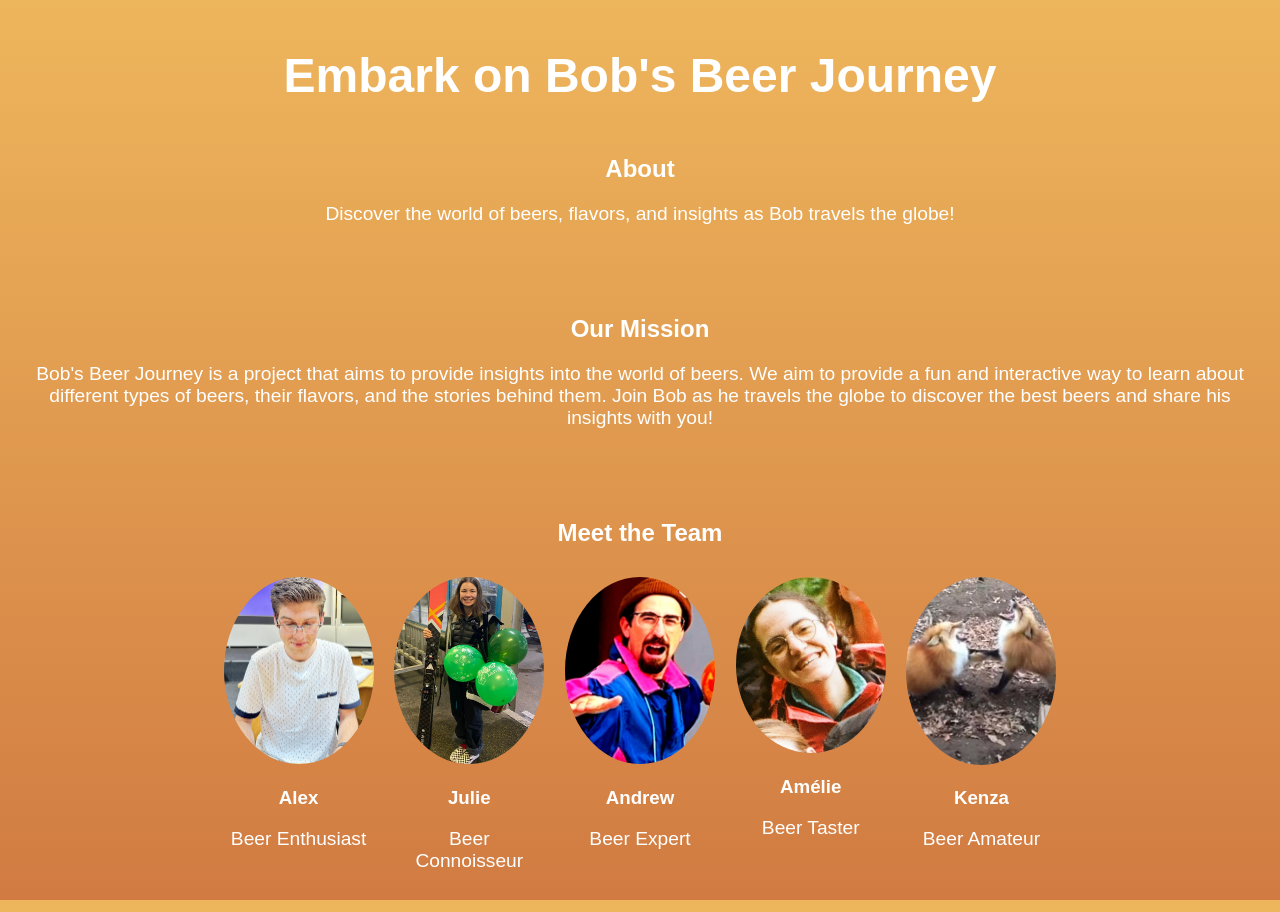
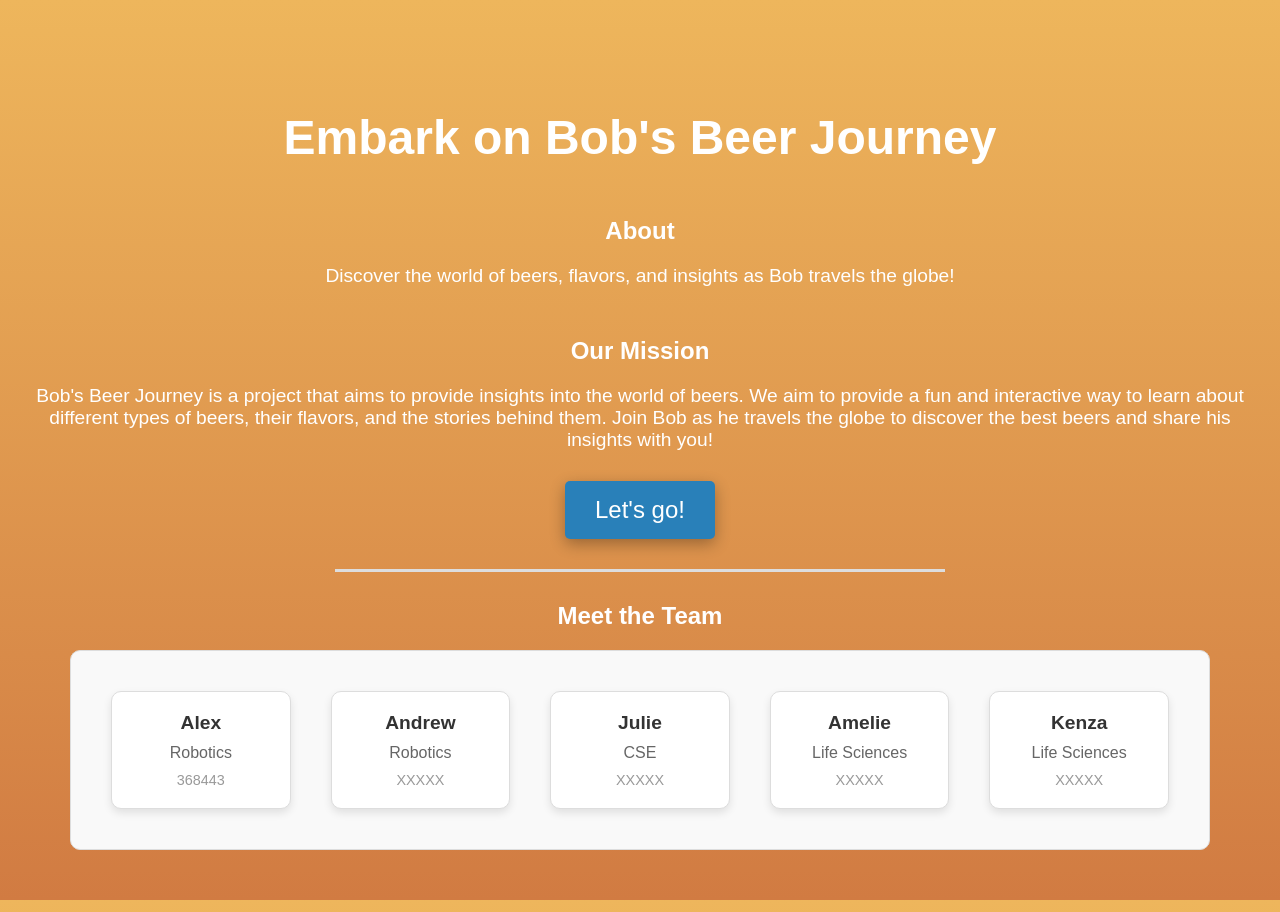
Before and after one commit to epfl-ada/ada-2024-project-kjaaanalytics, a Jekyll site: the page built from website/about.markdown, in a window 1280 px wide. Built offline with Jekyll 4.4.1, drawn with Linux system fonts in a browser that asks for light colours.

Commit message:
removed pictures of team members from website

```diff
--- a/website/_layouts/about.html
+++ b/website/_layouts/about.html
@@ -3,8 +3,8 @@
 <head>
     <meta charset="UTF-8">
     <meta name="viewport" content="width=device-width, initial-scale=1.0">
+    <link rel="stylesheet" href="{{ '/assets/css/header.css' | relative_url }}">
     <link rel="stylesheet" href="{{ '/assets/css/about.css' | relative_url }}">
-    <link rel="stylesheet" href="{{ '/assets/css/header.css' | relative_url }}">
 </head>
 <script src="/assets/scripts/transitions.js"></script>
 
@@ -23,35 +23,43 @@
         <h2>Our Mission</h2>
         <p>Bob's Beer Journey is a project that aims to provide insights into the world of beers. We aim to provide a fun and interactive way to learn about different types of beers, their flavors, and the stories behind them. Join Bob as he travels the globe to discover the best beers and share his insights with you!</p>
     </section>
-    <section>
-        <h2>Meet the Team</h2>
+
+    <span onclick="transitionToPage('/storyline/funfact-1')" class="start-btn">Let's go! </span>
+
+    <!-- Divider -->
+    <hr class="divider">
+
+    <!-- Team members section -->
+    <h2 style="margin-top: 0px">Meet the Team</h2>
     <div class="team-container">
         <div class="team-member">
-                <img src="../assets/images/team/alexaaaandre.jpg" alt="Alex">
-                <h3>Alex</h3>
-                <p>Beer Enthusiast</p>
+            <div class="name">Alex</div>
+            <div class="master-section"> Robotics </div>
+            <div class="student-number">368443</div>
         </div>
         <div class="team-member">
-                <img src="../assets/images/team/poopoofairy.jpg" alt="Julie">
-                <h3>Julie</h3>
-                <p>Beer Connoisseur</p>
+            <div class="name">Andrew</div>
+            <div class="master-section"> Robotics </div>
+            <div class="student-number"> XXXXX </div>
         </div>
         <div class="team-member">
-                <img src="../assets/images/team/andrew.jpg" alt="Andrew">
-                <h3>Andrew</h3>
-                <p>Beer Expert</p>
+            <div class="name">Julie</div>
+            <div class="master-section"> CSE </div>
+            <div class="student-number"> XXXXX </div>
         </div>
         <div class="team-member">
-                <img src="../assets/images/team/anomaly.jpg" alt="Amelie">
-                <h3>Amélie</h3>
-                <p>Beer Taster</p>
+            <div class="name">Amelie</div>
+            <div class="master-section"> Life Sciences </div>
+            <div class="student-number"> XXXXX </div>
         </div>
         <div class="team-member">
-                <img src="../assets/images/team/kenza.jpg" alt="Kenza">
-                <h3>Kenza</h3>
-                <p>Beer Amateur</p>
+            <div class="name">Kenza</div>
+            <div class="master-section"> Life Sciences </div>
+            <div class="student-number"> XXXXX </div>
         </div>
     </div>
+    <section>
+        <div style="margin-bottom: 40px"></div>
     </section>
 </body>
 </html>
--- a/website/assets/css/about.css
+++ b/website/assets/css/about.css
@@ -13,9 +13,7 @@ body {
     padding-left: 30px;
     padding-right: 30px;
 }
-section {
-    margin-bottom: 40px;
-}
+
 h1 {
     font-size: 3em;
     margin-top: 0;
@@ -50,22 +48,72 @@ footer {
     color: #ecf0f1;
 }
 
+/* Simple divider between sections */
+.divider {
+    border: none;
+    height: 3px;
+    background-color: #ddd;
+    width: 50%;
+    margin: 30px 0; /* Adjust the margin as needed */
+}
+
+/* Team container styles */
 .team-container {
     display: flex;
     flex-wrap: wrap;
+    width: 90%;
     justify-content: space-between;
+    border: 1px solid #ddd;
+    border-radius: 10px;
+    padding: 20px;
+    background-color: #f9f9f9;
 }
 
+/* Individual team member styles */
 .team-member {
     flex: 1 1 15%; /* Adjust the percentage to control the width of each team member */
     box-sizing: border-box;
-    margin: 10px;
+    margin: 20px;
+    padding: 20px;
     text-align: center;
+    background-color: #fff;
+    border: 1px solid #ddd;
+    border-radius: 10px;
+    box-shadow: 0 4px 8px rgba(0, 0, 0, 0.1);
+    transition: transform 0.3s ease, box-shadow 0.3s ease;
 }
 
+.team-member:hover {
+    transform: translateY(-5px);
+    box-shadow: 0 8px 16px rgba(0, 0, 0, 0.2);
+}
+
+/* Team member image styles */
 .team-member img {
     width: 100%;
     height: auto;
     max-width: 150px; /* Adjust the max-width to make the images smaller */
     border-radius: 50%; /* Optional: makes the images circular */
+    margin-bottom: 15px;
 }
+
+/* Team member name styles */
+.team-member .name {
+    font-size: 1.2em;
+    font-weight: bold;
+    margin-bottom: 10px;
+    color: #333;
+}
+
+/* Team member student number styles */
+.team-member .master-section {
+    font-size: 1em;
+    color: #666;
+    margin-bottom: 10px;
+}
+
+/* Team member master section styles */
+.team-member .student-number {
+    font-size: 0.9em;
+    color: #999;
+}
```
Also changed, not shown: website/_layouts/about old.html (added, +61 -0 lines). Lines whose indentation alone changed are shown as unchanged.
